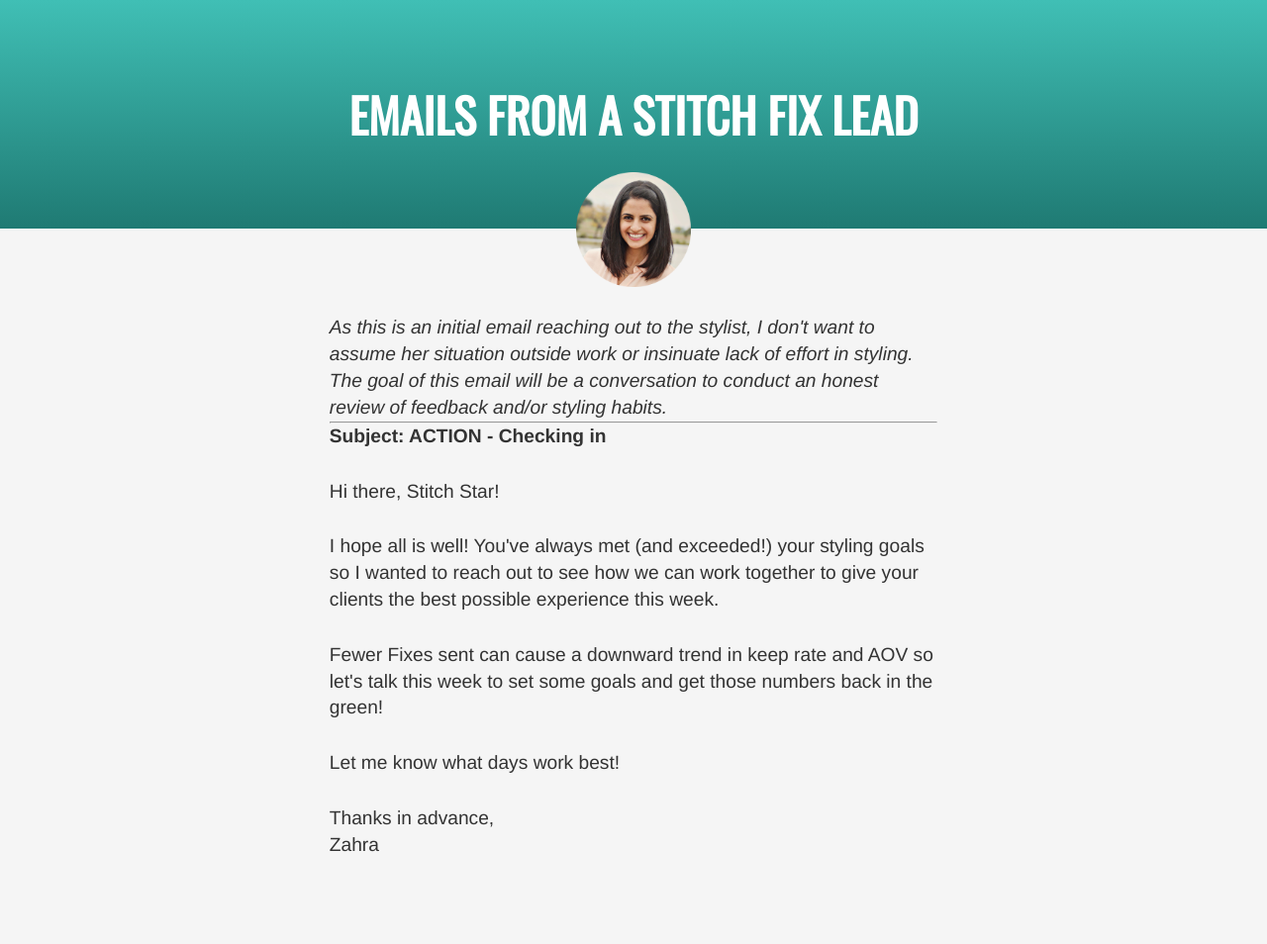
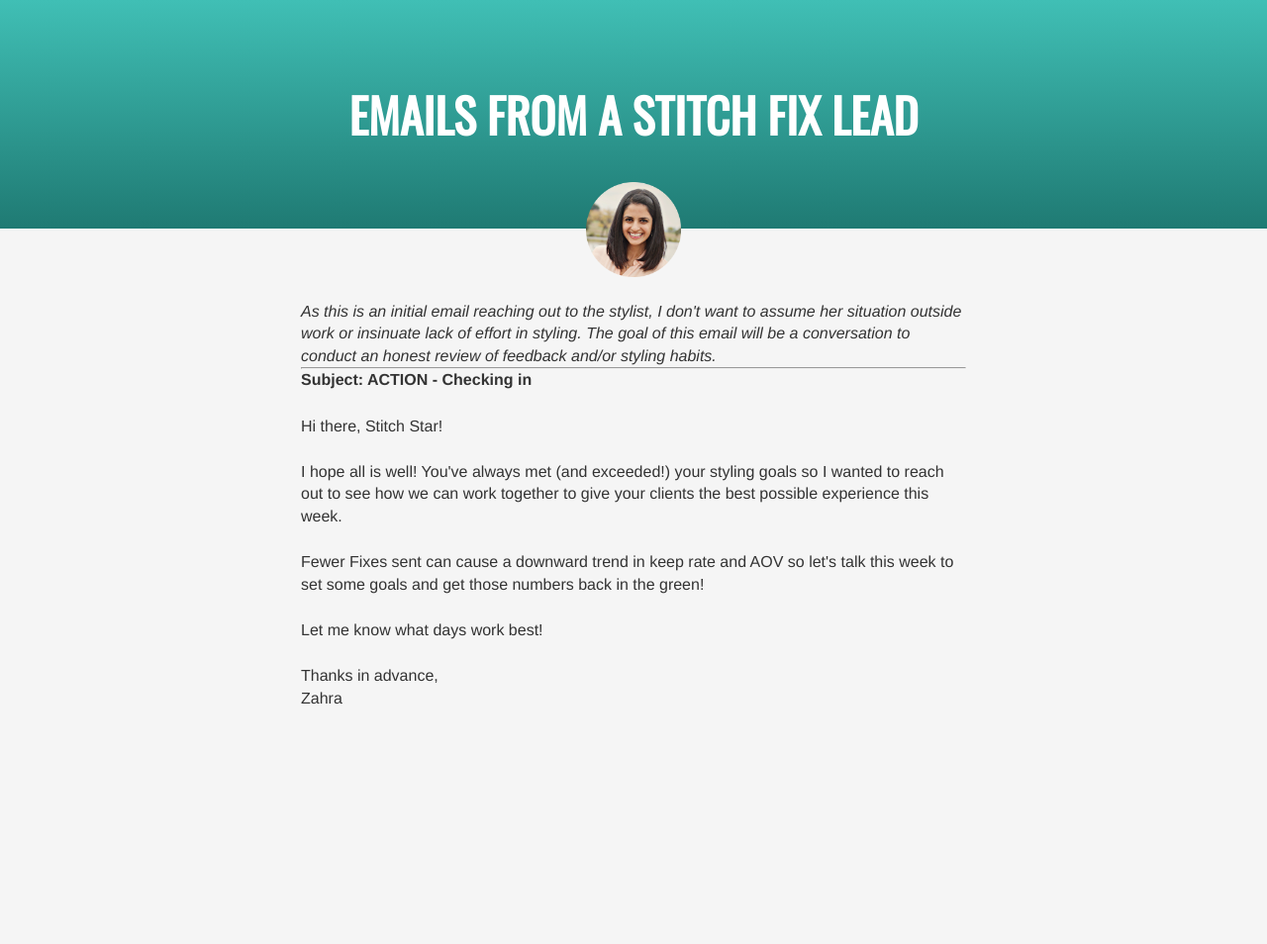
Before and after one commit to znourani/portfolio, a Jekyll site: the page stitchfix/performance.html, which Jekyll copies as it is, in a window 1280 px wide. Shown: the whole page at 99% size. Built offline with Jekyll 4.4.1, drawn with Linux system fonts in a browser that asks for light colours; Markdown is read by kramdown in place of the engine named in the settings; after the commit the page ends 900 px from its top, so only the background shows below that.

Commit message:
Table tweaks

```diff
--- a/css/stitchfix.css
+++ b/css/stitchfix.css
@@ -34,7 +34,7 @@
 }
 
 table {
-	font-size: 16px;
+	font-size: 0.9em;
   	border: 1px solid #ababab;
 	border-bottom: 0;
 	border-right: 0;
@@ -76,10 +76,10 @@
 
 .content {
 	width: 95%;
-	max-width: 32em;
+	max-width: 42em;
 	margin: 0 auto;
 	padding-bottom: 3em;
-	font-size: 1.2em;
+	font-size: 1em;
 	line-height: 1.4em;
 }
 
```
